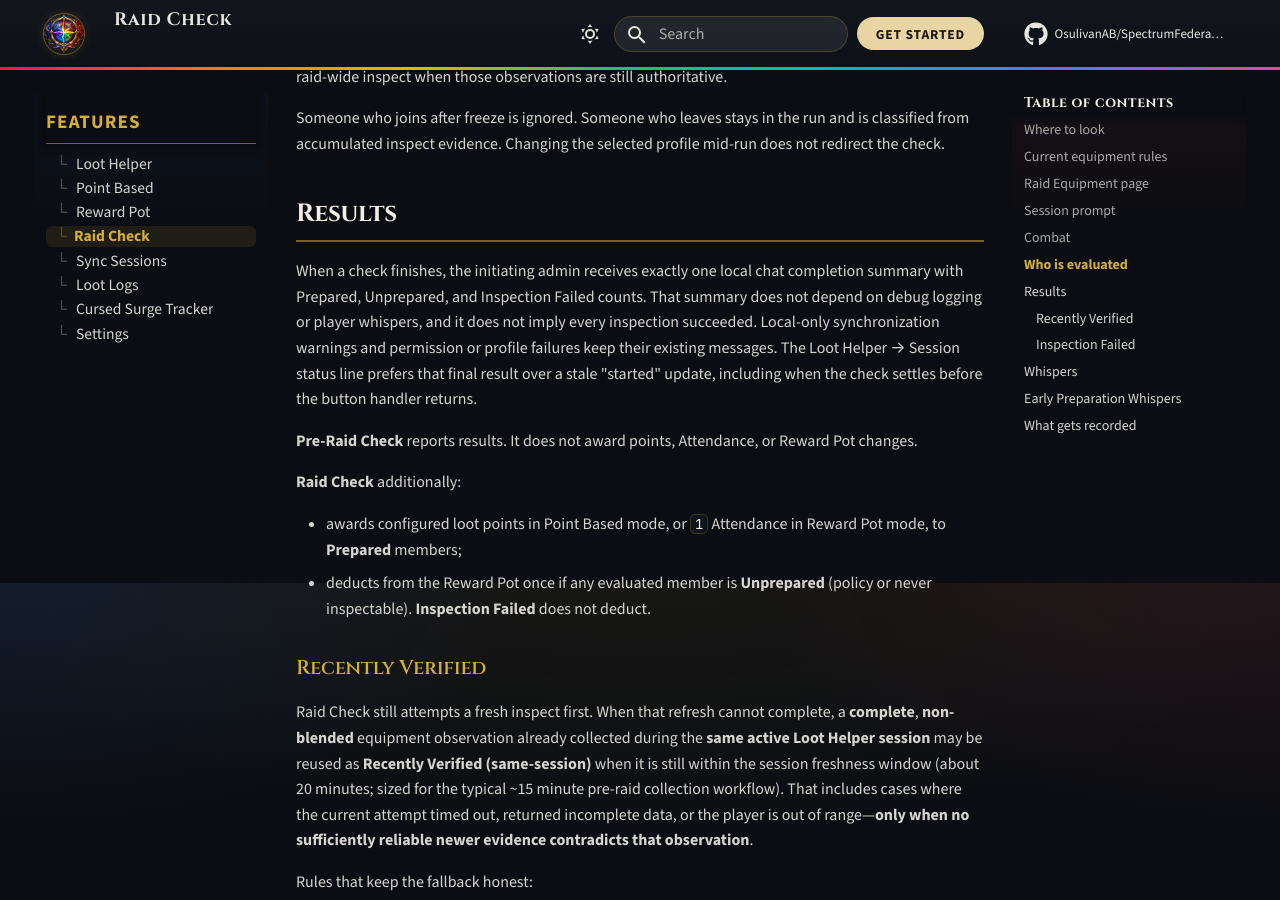
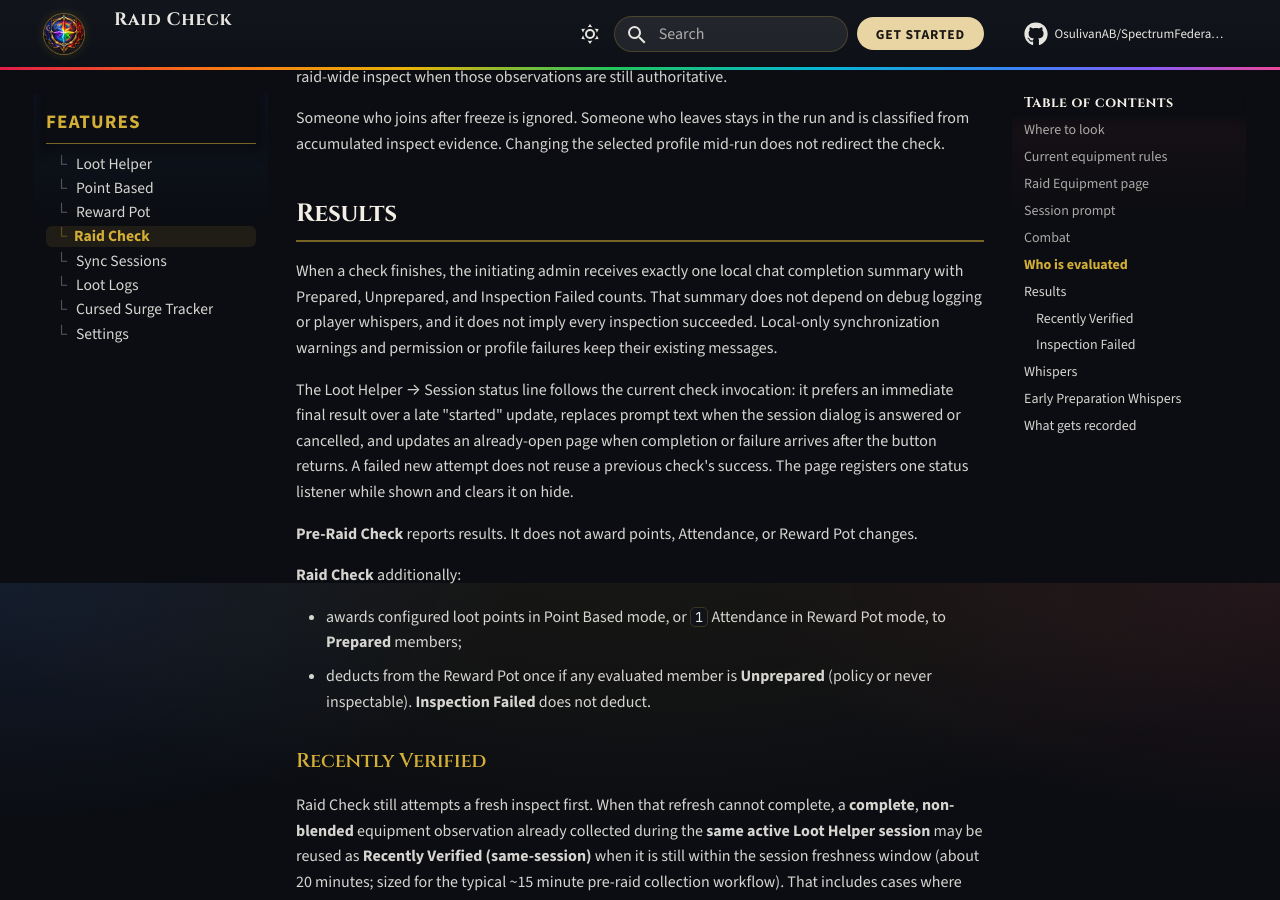
Before and after one commit to OsulivanAB/SpectrumFederation, an MkDocs documentation site: the page built from docs/features/raid-check.md, in a window 1280 px wide and 900 px high, scrolled down 3017 px. Built offline with MkDocs 1.6.1 and Material for MkDocs 9.7.7, drawn with Linux system fonts in a browser that asks for light colours; comment, search, counter and statistics services are not loaded.

Commit message:
Complete Raid Check Settings status lifecycle for #449.
Scope lastUiStatus to each BeginCheck invocation so a failed new attempt
cannot reuse prior success, notify Session page listeners on delayed
completion/cancel/startup failure, localize Settings status fallbacks, and
extend production lifecycle regression coverage.

Co-authored-by: Anthony <OsulivanAB@users.noreply.github.com>

```diff
--- a/docs/features/raid-check.md
+++ b/docs/features/raid-check.md
@@ -64,7 +64,9 @@ Someone who joins after freeze is ignored. Someone who leaves stays in the run a
 
 ## Results
 
-When a check finishes, the initiating admin receives exactly one local chat completion summary with Prepared, Unprepared, and Inspection Failed counts. That summary does not depend on debug logging or player whispers, and it does not imply every inspection succeeded. Local-only synchronization warnings and permission or profile failures keep their existing messages. The Loot Helper → Session status line prefers that final result over a stale "started" update, including when the check settles before the button handler returns.
+When a check finishes, the initiating admin receives exactly one local chat completion summary with Prepared, Unprepared, and Inspection Failed counts. That summary does not depend on debug logging or player whispers, and it does not imply every inspection succeeded. Local-only synchronization warnings and permission or profile failures keep their existing messages.
+
+The Loot Helper → Session status line follows the current check invocation: it prefers an immediate final result over a late "started" update, replaces prompt text when the session dialog is answered or cancelled, and updates an already-open page when completion or failure arrives after the button returns. A failed new attempt does not reuse a previous check's success. The page registers one status listener while shown and clears it on hide.
 
 **Pre-Raid Check** reports results. It does not award points, Attendance, or Reward Pot changes.
 
```
Also changed, not shown: 6 other files.
